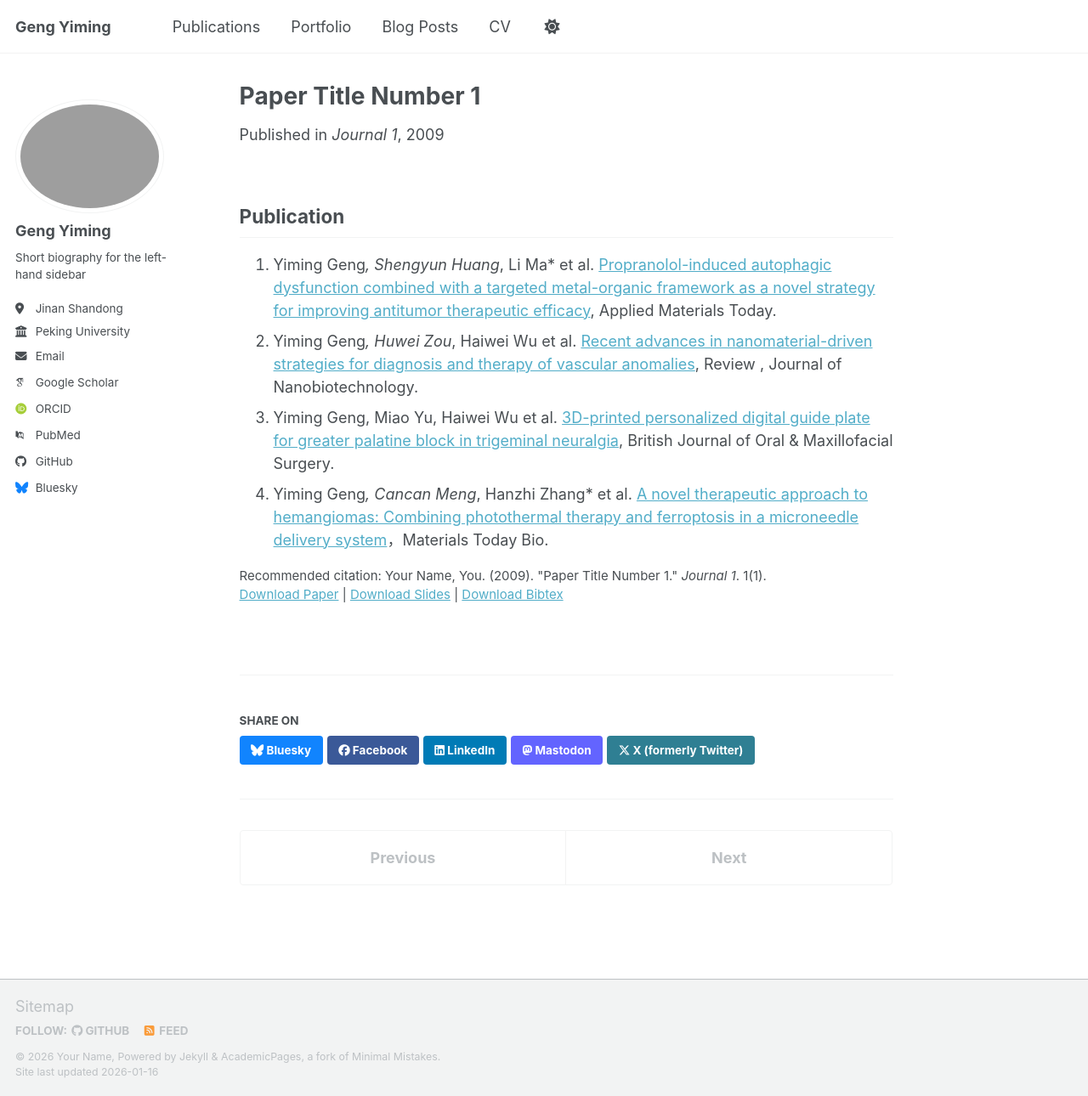
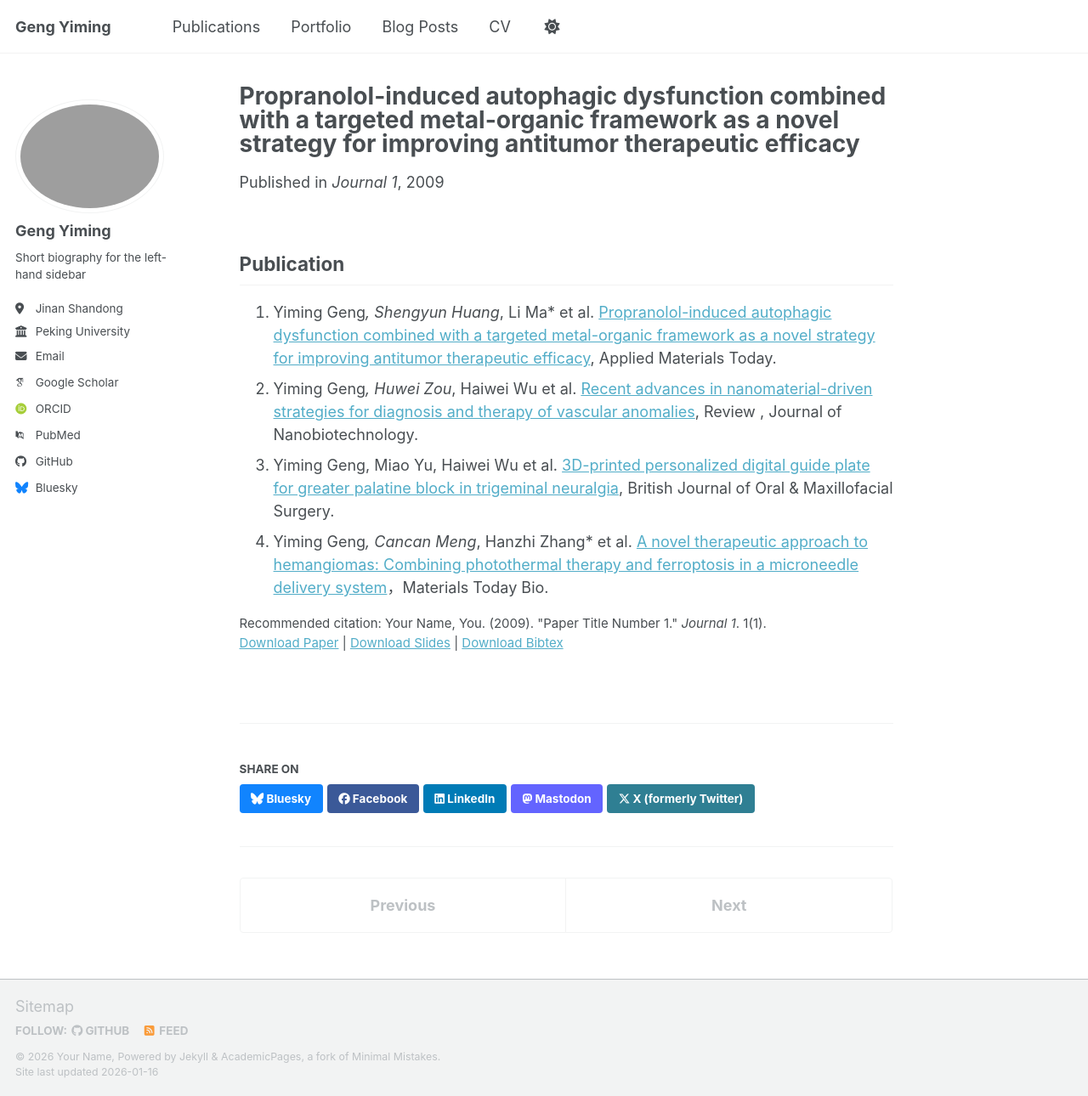
Before and after one commit to GENGYIM/GENGYIM.github.io, a Jekyll site: the page built from _publications/2009-10-01-paper-title-number-1.md, in a window 1280 px wide and 1290 px high. Shown: the whole window at 85% size. Built offline with Jekyll 4.4.1, drawn with Linux system fonts in a browser that asks for light colours; some web fonts are replaced; a script bundle is joined from its source files by our own code; library files that are not in the unit come from our copies.

Commit message:
Update 2009-10-01-paper-title-number-1.md

```diff
--- a/_publications/2009-10-01-paper-title-number-1.md
+++ b/_publications/2009-10-01-paper-title-number-1.md
@@ -1,5 +1,5 @@
 ---
-title: "Paper Title Number 1"
+title: "Propranolol-induced autophagic dysfunction combined with a targeted metal-organic framework as a novel strategy for improving antitumor therapeutic efficacy"
 collection: publications
 category: manuscripts
 permalink: /publication/2009-10-01-paper-title-number-1
```
